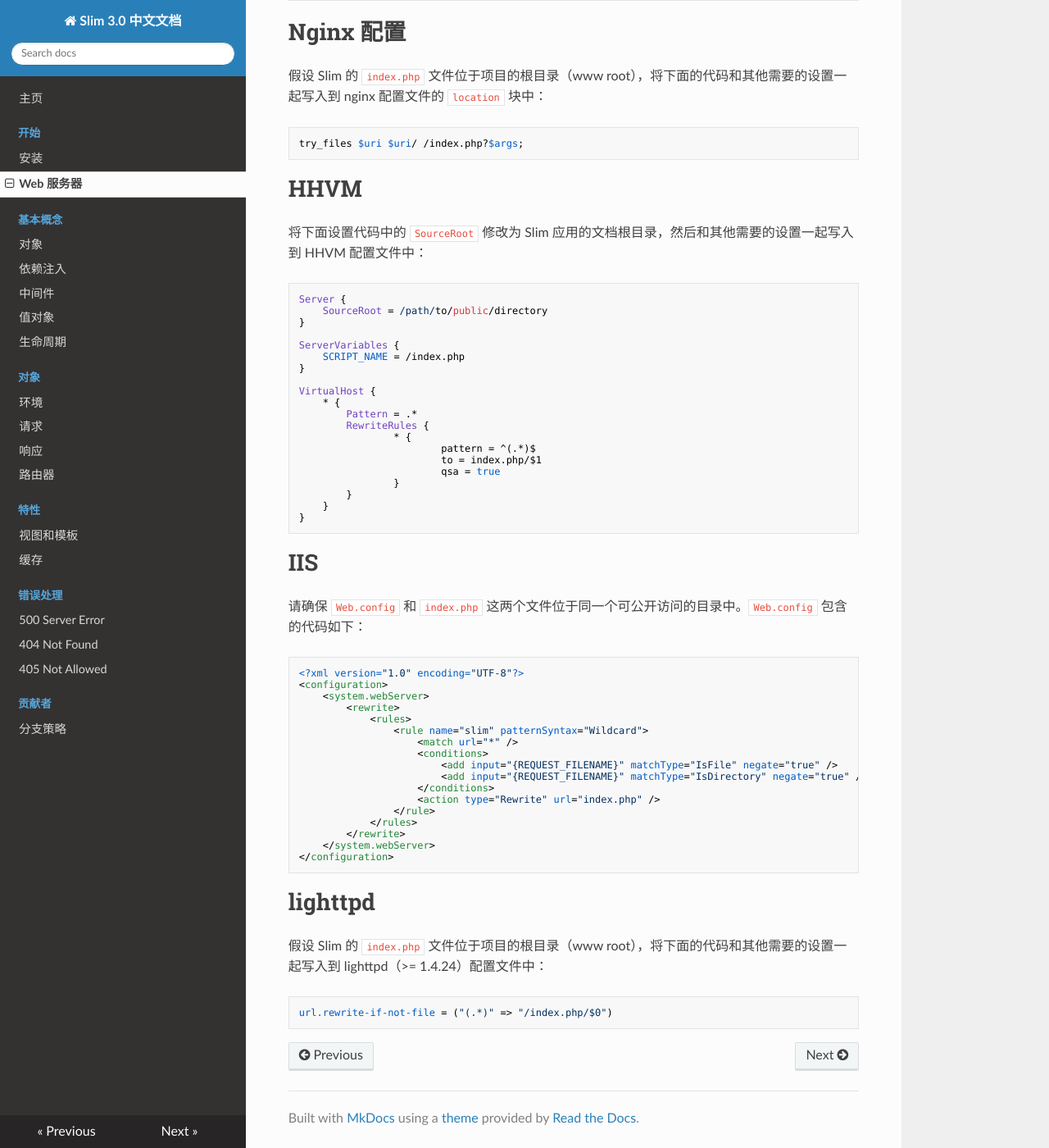
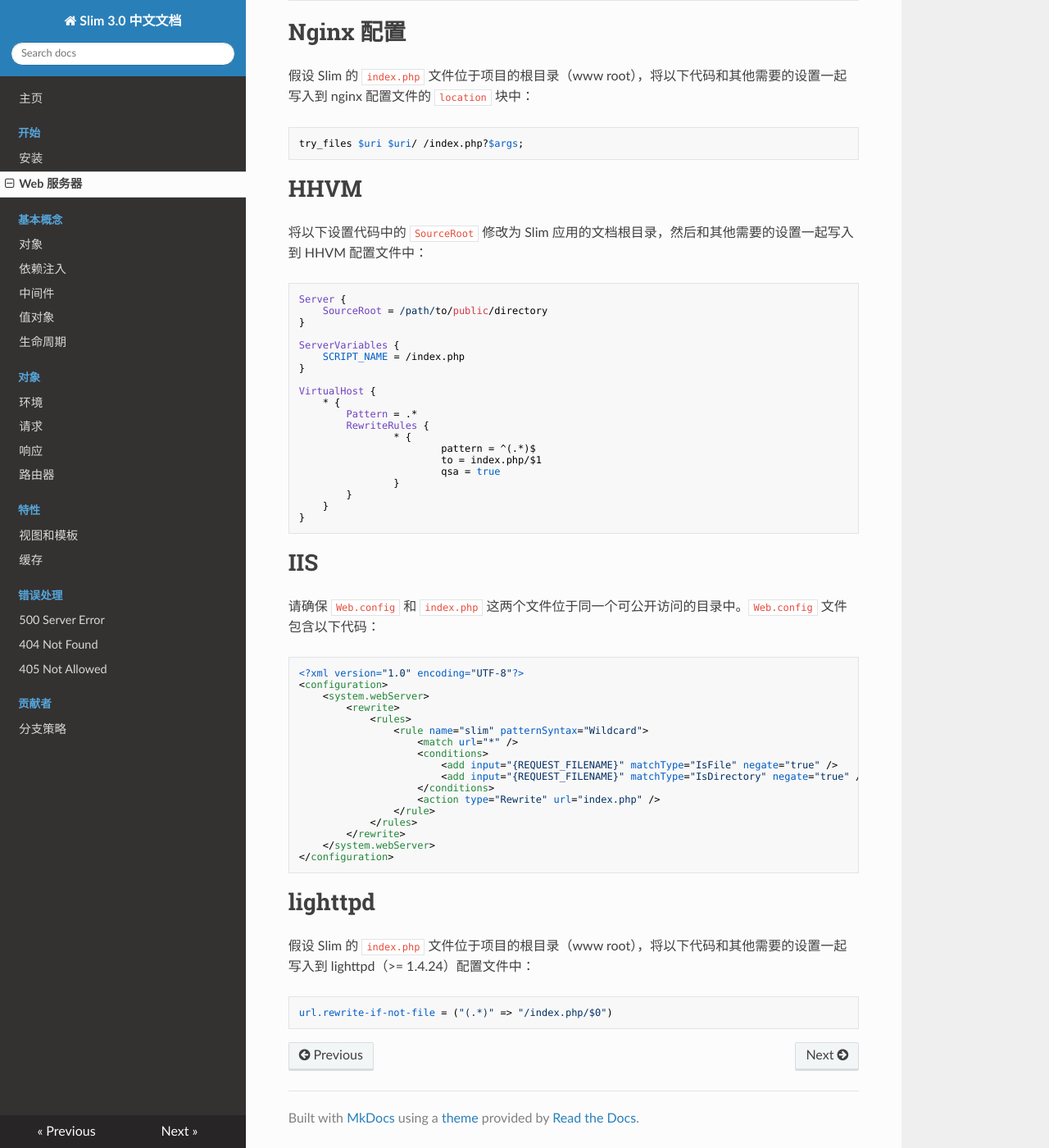
Before and after one commit to zither/slim-chinese-documentation, an MkDocs documentation site: the page built from docs/start/web-servers.md, in a window 1280 px wide and 1400 px high, scrolled down 452 px. Shown: the whole window at 82% size. Built offline with MkDocs 1.6.1, drawn with Linux system fonts in a browser that asks for light colours; nearby versions of some CDN libraries; old or Windows-style settings are respelled for this version of MkDocs.

Commit message:
翻译 web-servers

````diff
--- a/docs/start/web-servers.md
+++ b/docs/start/web-servers.md
@@ -1,6 +1,6 @@
 # Apache 配置
 
-请确保 `.htaccess` 和 `index.php` 这两个文件位于同一个可公开访问的目录中。`.htaccess` 包含的代码如下：
+请确保 `.htaccess` 和 `index.php` 这两个文件位于同一个可公开访问的目录中。`.htaccess` 文件包含以下代码：
 
     RewriteEngine On
     RewriteCond %{REQUEST_FILENAME} !-f
@@ -13,13 +13,13 @@
 
 # Nginx 配置
 
-假设 Slim 的 `index.php` 文件位于项目的根目录（www root），将下面的代码和其他需要的设置一起写入到 nginx 配置文件的 `location` 块中：
+假设 Slim 的 `index.php` 文件位于项目的根目录（www root），将以下代码和其他需要的设置一起写入到 nginx 配置文件的 `location` 块中：
 
     try_files $uri $uri/ /index.php?$args;
 
 # HHVM
 
-将下面设置代码中的 `SourceRoot` 修改为 Slim 应用的文档根目录，然后和其他需要的设置一起写入到 HHVM 配置文件中：
+将以下设置代码中的 `SourceRoot` 修改为 Slim 应用的文档根目录，然后和其他需要的设置一起写入到 HHVM 配置文件中：
 
     Server {
         SourceRoot = /path/to/public/directory
@@ -44,7 +44,7 @@
 
 # IIS
 
-请确保 `Web.config` 和 `index.php` 这两个文件位于同一个可公开访问的目录中。`Web.config` 包含的代码如下：
+请确保 `Web.config` 和 `index.php` 这两个文件位于同一个可公开访问的目录中。`Web.config` 文件包含以下代码：
 
 ```xml
 <?xml version="1.0" encoding="UTF-8"?>
@@ -68,6 +68,6 @@
 
 # lighttpd
 
-假设 Slim 的 `index.php` 文件位于项目的根目录（www root），将下面的代码和其他需要的设置一起写入到 lighttpd（>= 1.4.24）配置文件中：
+假设 Slim 的 `index.php` 文件位于项目的根目录（www root），将以下代码和其他需要的设置一起写入到 lighttpd（>= 1.4.24）配置文件中：
 
     url.rewrite-if-not-file = ("(.*)" => "/index.php/$0")
````
